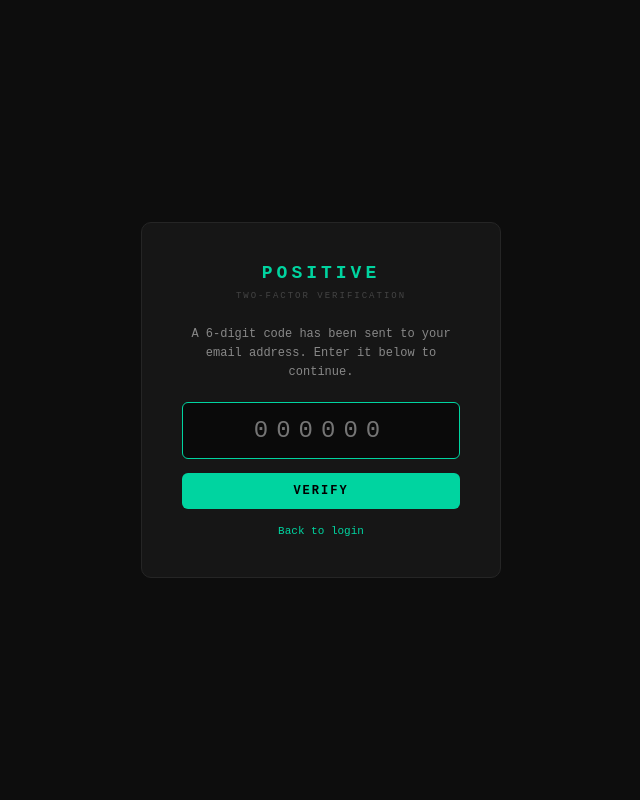
After one commit to TemperalTemplar/positive, a Django app: page /2fa/verify/ in a window 1280 px wide. The commit adds this page. Shown: the whole page, without its empty margins (319-959 px from the left). Run offline with Django 5.2, Linux system fonts and the light colour scheme.

Commit message:
Add email verification, rate limiting, 2FA, and data export

```diff
--- a/core/urls.py
+++ b/core/urls.py
@@ -4,6 +4,11 @@ from . import views
 urlpatterns = [
     path('', views.dashboard, name='dashboard'),
     path('register/', views.register, name='register'),
+    path('verify-email/<uuid:token>/', views.verify_email_confirm, name='verify_email_confirm'),
+    path('verify-email/request/', views.verify_email_request, name='verify_email_request'),
+    path('2fa/verify/', views.verify_2fa, name='verify_2fa'),
+    path('2fa/toggle/', views.toggle_2fa, name='toggle_2fa'),
+    path('export/', views.export_data, name='export_data'),
     path('approvals/', views.pending_approvals, name='approvals'),
     path('approvals/<int:pk>/review/', views.review_registration, name='review_registration'),
 
--- a/core/views.py
+++ b/core/views.py
@@ -240,6 +240,7 @@ def complete_timer(request, pk):
 @login_required
 def profile_settings(request):
     profile, _ = UserProfile.objects.get_or_create(user=request.user)
+    security, _ = UserSecuritySettings.objects.get_or_create(user=request.user)
     if request.method == 'POST':
         profile.personal_email = request.POST.get('personal_email', '')
         profile.discord_id = request.POST.get('discord_id', '')
@@ -248,9 +249,17 @@ def profile_settings(request):
         profile.notify_discord = 'notify_discord' in request.POST
         profile.notify_rocketchat = 'notify_rocketchat' in request.POST
         profile.save()
+        # Update email on user object too
+        new_email = request.POST.get('personal_email', '')
+        if new_email and new_email != request.user.email:
+            request.user.email = new_email
+            request.user.save()
+            # Reset email verification
+            security.email_verified = False
+            security.save()
         messages.success(request, 'Settings saved.')
         return redirect('settings')
-    return render(request, 'core/settings.html', {'profile': profile})
+    return render(request, 'core/settings.html', {'profile': profile, 'security': security})
 
 
 @login_required
@@ -293,29 +302,41 @@ def register(request):
         return redirect('dashboard')
     error = None
     if request.method == 'POST':
-        username = request.POST.get('username', '').strip()
-        email = request.POST.get('email', '').strip()
-        password = request.POST.get('password', '')
-        password2 = request.POST.get('password2', '')
-        note = request.POST.get('note', '').strip()
-        if not username or not password:
-            error = 'Username and password are required.'
-        elif password != password2:
-            error = 'Passwords do not match.'
-        elif len(password) < 8:
-            error = 'Password must be at least 8 characters.'
-        elif User.objects.filter(username=username).exists():
-            error = 'That username is already taken.'
+        # Rate limiting — max 5 registrations per hour per IP
+        attempts = get_registration_attempts(request)
+        if len(attempts) >= 5:
+            error = 'Too many registration attempts. Please try again in an hour.'
         else:
-            user = User.objects.create_user(
-                username=username,
-                email=email,
-                password=password,
-                is_active=False  # inactive until approved
-            )
-            UserProfile.objects.create(user=user, role='PRACTITIONER')
-            RegistrationRequest.objects.create(user=user, note=note)
-            return render(request, 'core/register_pending.html', {'username': username})
+            username = request.POST.get('username', '').strip()
+            email = request.POST.get('email', '').strip()
+            password = request.POST.get('password', '')
+            password2 = request.POST.get('password2', '')
+            note = request.POST.get('note', '').strip()
+            if not username or not password:
+                error = 'Username and password are required.'
+            elif password != password2:
+                error = 'Passwords do not match.'
+            elif len(password) < 8:
+                error = 'Password must be at least 8 characters.'
+            elif User.objects.filter(username=username).exists():
+                error = 'That username is already taken.'
+            elif email and User.objects.filter(email=email).exists():
+                error = 'That email is already registered.'
+            else:
+                record_registration_attempt(request)
+                user = User.objects.create_user(
+                    username=username,
+                    email=email,
+                    password=password,
+                    is_active=False
+                )
+                UserProfile.objects.create(user=user, role='PRACTITIONER')
+                RegistrationRequest.objects.create(user=user, note=note)
+                UserSecuritySettings.objects.create(user=user)
+                # Send verification email if email provided
+                if email:
+                    send_verification_email(user, request)
+                return render(request, 'core/register_pending.html', {'username': username})
     return render(request, 'core/register.html', {'error': error})
 
 
@@ -751,3 +772,211 @@ def update_avatar(request):
     # Store color in session
     request.session['avatar_color'] = color
     return JsonResponse({'status': 'ok', 'initial': profile.avatar_initial, 'color': color})
+
+
+# ============ SECURITY FEATURES ============
+
+from .models import EmailVerificationToken, TwoFactorCode, UserSecuritySettings
+import random
+import string
+import zipfile
+import json
+import io
+from django.utils import timezone as tz
+
+
+# ── Email Verification ──
+
+def send_verification_email(user, request):
+    token, _ = EmailVerificationToken.objects.get_or_create(user=user)
+    token.token = __import__('uuid').uuid4()
+    token.verified = False
+    token.save()
+    verify_url = request.build_absolute_uri(f'/verify-email/{token.token}/')
+    send_email_notification(
+        user.email,
+        'Verify your Positive account email',
+        f'Hello {user.username},\n\nPlease verify your email address by clicking the link below:\n\n{verify_url}\n\nThis link is valid for 24 hours.\n\n— Positive'
+    )
+
+
+@login_required
+def verify_email_request(request):
+    if not request.user.email:
+        messages.error(request, 'Please add an email address in Settings first.')
+        return redirect('settings')
+    send_verification_email(request.user, request)
+    messages.success(request, 'Verification email sent. Check your inbox.')
+    return redirect('settings')
+
+
+def verify_email_confirm(request, token):
+    try:
+        vtoken = EmailVerificationToken.objects.get(token=token)
+        vtoken.verified = True
+        vtoken.save()
+        sec, _ = UserSecuritySettings.objects.get_or_create(user=vtoken.user)
+        sec.email_verified = True
+        sec.save()
+        messages.success(request, 'Email verified successfully!')
+    except EmailVerificationToken.DoesNotExist:
+        messages.error(request, 'Invalid or expired verification link.')
+    return redirect('settings')
+
+
+# ── Rate Limiting ──
+
+def get_registration_attempts(request):
+    """Simple session-based rate limiting for registration."""
+    attempts = request.session.get('reg_attempts', [])
+    now = tz.now().timestamp()
+    # Keep only attempts in last hour
+    attempts = [t for t in attempts if now - t < 3600]
+    request.session['reg_attempts'] = attempts
+    return attempts
+
+
+def record_registration_attempt(request):
+    attempts = get_registration_attempts(request)
+    attempts.append(tz.now().timestamp())
+    request.session['reg_attempts'] = attempts
+
+
+# ── Two Factor Authentication ──
+
+def generate_2fa_code():
+    return ''.join(random.choices(string.digits, k=6))
+
+
+def send_2fa_code(user):
+    code = generate_2fa_code()
+    TwoFactorCode.objects.create(user=user, code=code)
+    if user.email:
+        send_email_notification(
+            user.email,
+            'Your Positive login code',
+            f'Your login verification code is: {code}\n\nThis code expires in 10 minutes.\n\nIf you did not request this, someone may be trying to access your account.\n\n— Positive'
+        )
+    return code
+
+
+@login_required
+@require_POST
+def toggle_2fa(request):
+    sec, _ = UserSecuritySettings.objects.get_or_create(user=request.user)
+    if not request.user.email:
+        return JsonResponse({'error': 'You need an email address to enable 2FA.'}, status=400)
+    sec.two_factor_enabled = not sec.two_factor_enabled
+    sec.save()
+    status = 'enabled' if sec.two_factor_enabled else 'disabled'
+    messages.success(request, f'Two-factor authentication {status}.')
+    return JsonResponse({'status': 'ok', 'enabled': sec.two_factor_enabled})
+
+
+def verify_2fa(request):
+    """2FA verification page shown after login."""
+    if request.method == 'POST':
+        code = request.POST.get('code', '').strip()
+        user_id = request.session.get('2fa_user_id')
+        if not user_id:
+            return redirect('login')
+        try:
+            user = User.objects.get(pk=user_id)
+            valid_code = TwoFactorCode.objects.filter(
+                user=user, code=code, used=False
+            ).order_by('-created_at').first()
+            if valid_code and valid_code.is_valid():
+                valid_code.used = True
+                valid_code.save()
+                from django.contrib.auth import login as auth_login
+                auth_login(request, user, backend='django.contrib.auth.backends.ModelBackend')
+                del request.session['2fa_user_id']
+                return redirect('dashboard')
+            else:
+                return render(request, 'core/verify_2fa.html', {'error': 'Invalid or expired code. Please try again.'})
+        except User.DoesNotExist:
+            return redirect('login')
+    return render(request, 'core/verify_2fa.html', {})
+
+
+# ── Data Export ──
+
+@login_required
+def export_data(request):
+    """Export all user data as a ZIP file."""
+    user = request.user
+    buffer = io.BytesIO()
+
+    with zipfile.ZipFile(buffer, 'w', zipfile.ZIP_DEFLATED) as zf:
+
+        # Entries (thoughts, prayers, gratitude)
+        entries = Entry.objects.filter(user=user).values(
+            'category', 'content', 'is_private', 'is_answered', 'created_at'
+        )
+        entries_data = []
+        for e in entries:
+            e['created_at'] = e['created_at'].isoformat()
+            entries_data.append(e)
+        zf.writestr('entries.json', json.dumps(entries_data, indent=2))
+
+        # Timers
+        timers = IntentTimer.objects.filter(user=user).values(
+            'title', 'duration_minutes', 'completed', 'created_at'
+        )
+        timers_data = []
+        for t in timers:
+            t['created_at'] = t['created_at'].isoformat()
+            timers_data.append(t)
+        zf.writestr('timers.json', json.dumps(timers_data, indent=2))
+
+        # Vision boards
+        boards = VisionBoard.objects.filter(owner=user).values(
+            'name', 'slug', 'is_public', 'created_at'
+        )
+        boards_data = []
+        for b in boards:
+            b['created_at'] = b['created_at'].isoformat()
+            boards_data.append(b)
+        zf.writestr('vision_boards.json', json.dumps(boards_data, indent=2))
+
+        # Reading progress
+        reading = ReadingProgress.objects.filter(user=user).select_related('item')
+        reading_data = []
+        for r in reading:
+            reading_data.append({
+                'title': r.item.title,
+                'current_page': r.current_page,
+                'total_pages': r.item.total_pages,
+                'progress_pct': r.progress_pct,
+                'last_read': r.last_read.isoformat(),
+            })
+        zf.writestr('reading_progress.json', json.dumps(reading_data, indent=2))
+
+        # Profile info
+        profile = getattr(user, 'profile', None)
+        profile_data = {
+            'username': user.username,
+            'email': user.email,
+            'date_joined': user.date_joined.isoformat(),
+            'role': profile.role if profile else 'PRACTITIONER',
+        }
+        zf.writestr('profile.json', json.dumps(profile_data, indent=2))
+
+        # README
+        zf.writestr('README.txt',
+            f'Positive Data Export\n'
+            f'User: {user.username}\n'
+            f'Exported: {tz.now().strftime("%Y-%m-%d %H:%M UTC")}\n\n'
+            f'Files:\n'
+            f'  entries.json — All thoughts, prayers, and gratitude entries\n'
+            f'  timers.json — Your intent timers\n'
+            f'  vision_boards.json — Your vision boards\n'
+            f'  reading_progress.json — Your reading progress\n'
+            f'  profile.json — Your profile information\n'
+        )
+
+    buffer.seek(0)
+    filename = f'positive_export_{user.username}_{tz.now().strftime("%Y%m%d")}.zip'
+    response = HttpResponse(buffer.read(), content_type='application/zip')
+    response['Content-Disposition'] = f'attachment; filename="{filename}"'
+    return response
--- /dev/null
+++ b/templates/core/verify_2fa.html
@@ -0,0 +1,37 @@
+{% load i18n %}
+<!DOCTYPE html>
+<html lang="{{ LANGUAGE_CODE }}">
+<head>
+<meta charset="UTF-8">
+<meta name="viewport" content="width=device-width,initial-scale=1.0">
+<title>{% trans "Verify Login" %} | POSITIVE</title>
+<style>
+*{box-sizing:border-box;margin:0;padding:0}
+body{background:#0d0d0d;color:#e0e0e0;font-family:'Courier New',monospace;display:flex;align-items:center;justify-content:center;min-height:100vh}
+.box{background:#161616;border:1px solid #252525;border-radius:10px;padding:40px;width:360px;text-align:center}
+h1{color:#00d4a0;font-size:18px;letter-spacing:4px;margin-bottom:8px}
+.sub{color:#444;font-size:9px;letter-spacing:2px;margin-bottom:24px}
+.info{font-size:12px;color:#888;margin-bottom:20px;line-height:1.6}
+input{background:#0a0a0a;color:#e0e0e0;border:1px solid #252525;padding:14px;border-radius:6px;font-family:'Courier New',monospace;font-size:24px;width:100%;margin-bottom:14px;text-align:center;letter-spacing:8px}
+input:focus{outline:none;border-color:#00d4a0}
+button{background:#00d4a0;color:#000;border:none;padding:11px;border-radius:6px;font-family:inherit;font-size:12px;letter-spacing:2px;width:100%;cursor:pointer;font-weight:bold}
+.err{color:#e24b4a;font-size:11px;margin-bottom:12px;padding:8px;background:rgba(226,75,74,0.08);border-radius:6px;border:1px solid rgba(226,75,74,0.2)}
+.back{margin-top:16px;font-size:11px;color:#555}
+.back a{color:#00d4a0;text-decoration:none}
+</style>
+</head>
+<body>
+<div class="box">
+  <h1>POSITIVE</h1>
+  <div class="sub">{% trans "TWO-FACTOR VERIFICATION" %}</div>
+  <div class="info">{% trans "A 6-digit code has been sent to your email address. Enter it below to continue." %}</div>
+  {% if error %}<div class="err">{{ error }}</div>{% endif %}
+  <form method="post">
+    {% csrf_token %}
+    <input type="text" name="code" maxlength="6" placeholder="000000" autofocus autocomplete="one-time-code" inputmode="numeric">
+    <button type="submit">{% trans "VERIFY" %}</button>
+  </form>
+  <div class="back"><a href="/login/">{% trans "Back to login" %}</a></div>
+</div>
+</body>
+</html>
```
Also changed, not shown: core/models.py (+41 -0 lines), templates/core/settings.html (+16 -0 lines), core/migrations/0004_emailverificationtoken_twofactorcode_and_more.py (added).
